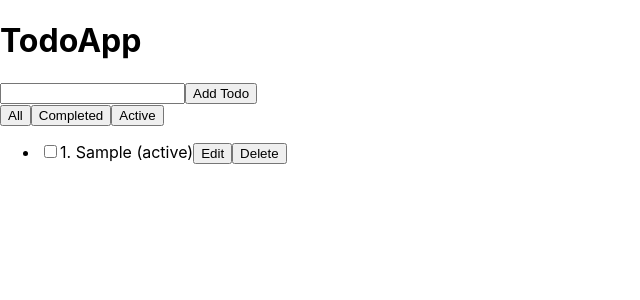
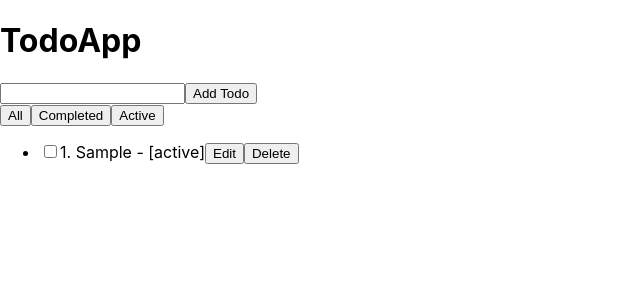
Before and after one commit to ragss8/Todo-React-app, a React (Create React App) app: page / in a window 1280 px wide. Both pictures are taken after typing "Sample" into the empty fields and a click on the button "Add Todo". Shown: the top 300 px of the page, without its empty margins (0-640 px from the left). Built offline with nearby package versions, Linux system fonts and the light colour scheme.

Commit message:
Update App.js

```diff
--- a/src/App.js
+++ b/src/App.js
@@ -110,7 +110,7 @@
             ) : (
               // if it's not being edited display the todo text and if it's checked it has "line-through" else "none"
               <span>
-               {index +1}. {todo.text} ({todo.completed ? "completed" : "active"})
+               {index +1}. {todo.text} -{""} [{todo.completed ? "completed" : "active"}]
               </span>
             )}
             {editTodo && editTodo.id === todo.id ? (
```
